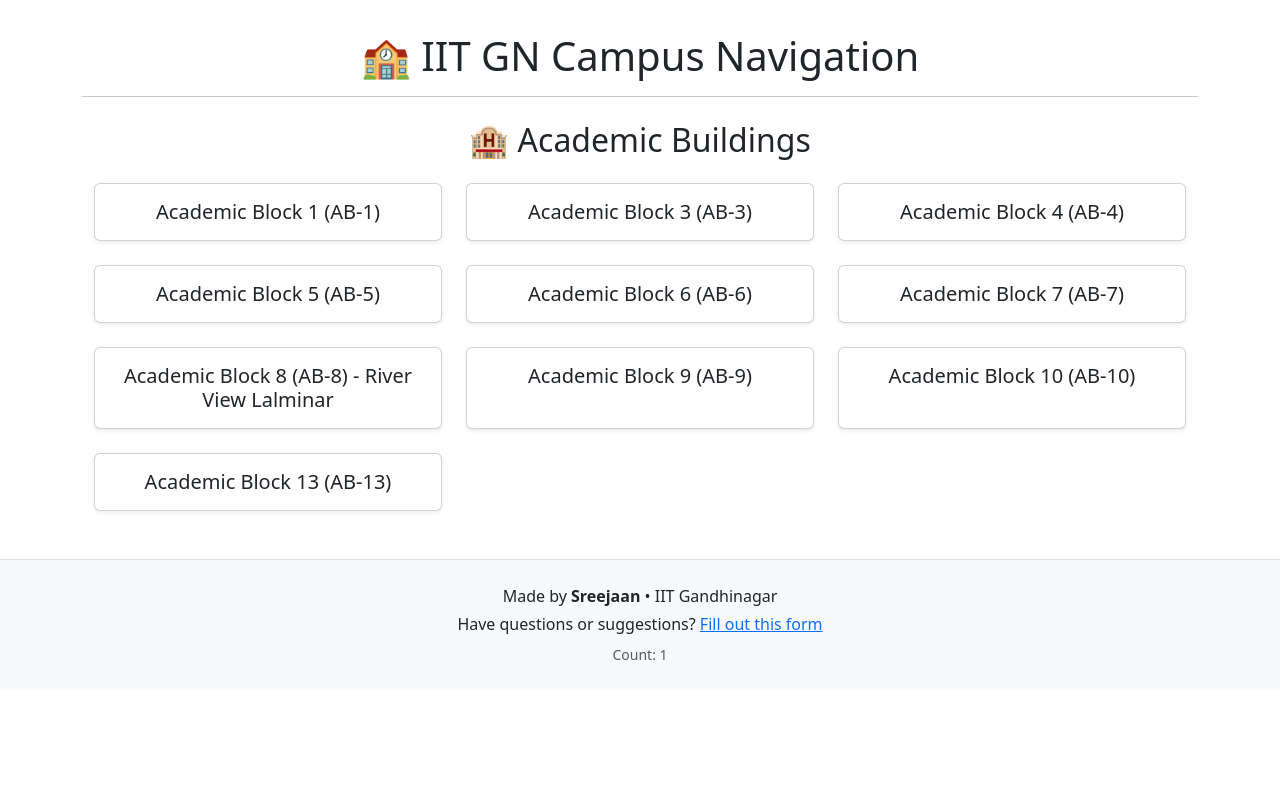
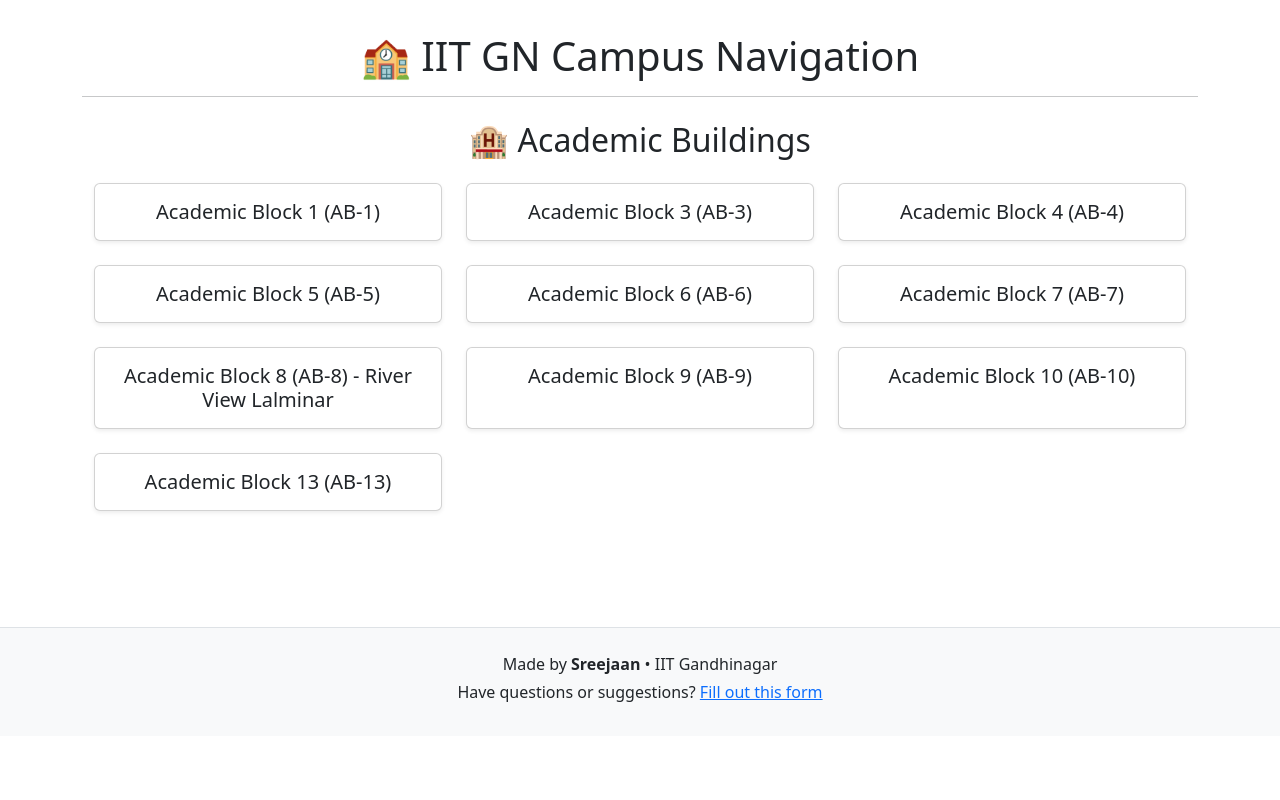
Before and after one commit to Sreejaan/IIT-GN-Campus-Guide, a Django app: page /academic/ in a window 1280 px wide. Run offline with Django 4.2, Linux system fonts and the light colour scheme; data comes from the database, SQL or seed files in the repository.

Commit message:
update the base.html

```diff
--- a/templates/base.html
+++ b/templates/base.html
@@ -9,23 +9,37 @@
     <link href="https://cdn.jsdelivr.net/npm/bootstrap@5.3.0/dist/css/bootstrap.min.css" rel="stylesheet">
 
     <style>
+        html, body {
+            height: 100%;
+            margin: 0;
+            display: flex;
+            flex-direction: column;
+        }
+
         body {
             padding-top: 2rem;
             padding-bottom: 4rem;
         }
+
+        .container {
+            flex: 1;
+        }
+
         h1 a {
             text-decoration: none;
             color: inherit;
         }
+
         h1 a:hover {
             text-decoration: none;
         }
+
         footer {
             background-color: #f8f9fa;
             padding: 1.5rem 1rem;
             border-top: 1px solid #dee2e6;
-            margin-top: 3rem;
         }
+
         .footer-link:hover {
             text-decoration: underline;
         }
@@ -45,7 +59,7 @@
         {% endblock %}
     </div>
 
-<!-- Footer -->
+    <!-- Sticky Footer -->
     <footer class="text-center">
         <div class="container">
             <p class="mb-1">Made by <strong>Sreejaan</strong> • IIT Gandhinagar</p>
@@ -53,26 +67,8 @@
                 Have questions or suggestions?
                 <a href="https://forms.gle/nfYMX1LCb4v2nKJu6" target="_blank" class="footer-link">Fill out this form</a>
             </p>
-        <p class="text-muted small mb-0">
-            Count: <span id="visit-count">...</span>
-        </p>
         </div>
     </footer>
 
-<!-- Visitor Counter Script -->
-<script>
-    const countKey = "visit_count";
-    let count = localStorage.getItem(countKey);
-
-    if (!count) {
-        count = 1;
-    } else {
-        count = parseInt(count) + 1;
-    }
-
-    localStorage.setItem(countKey, count);
-    document.getElementById("visit-count").innerText = count;
-</script>
-
 </body>
 </html>
```
Lines whose indentation alone changed are shown as unchanged.
